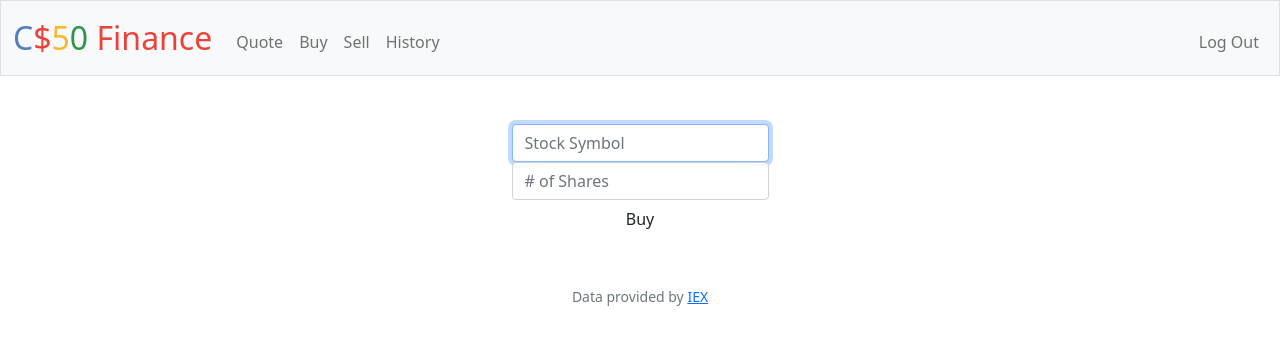
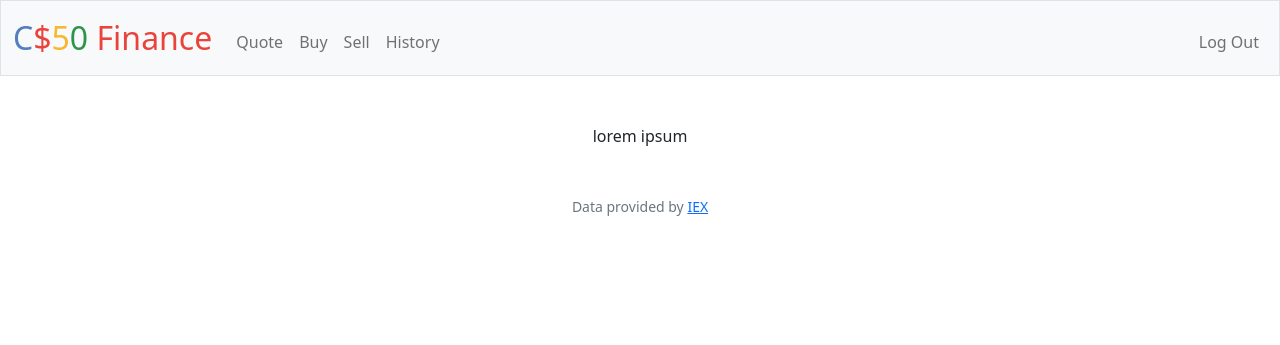
Before and after one commit to KashyapBathina/CS_50, a Flask app: page /buy in a window 1280 px wide. Shown: the top 345 px of the page. Run offline with Flask 2, Linux system fonts and the light colour scheme; the visitor is signed in with stand-in values (Sample User, id 1); some libraries are stand-ins or nearby versions.

Commit message:
Fri, Jul 8, 2022, 12:45 AM +00:00

```diff
--- a/finance/templates/buy.html
+++ b/finance/templates/buy.html
@@ -5,17 +5,7 @@
 {% endblock %}
 
 {% block main %}
-    <form action="{{ url_for('buy') }}" method="post">
-        <fieldset>
-            <div class="form-group">
-                <input autocomplete="off" autofocus class="form-control" name="stock" placeholder="Stock Symbol" type="text"/>
-            </div>
-            <div class="form-group">
-                <input autocomplete="off" autofocus class="form-control" name="shares" placeholder="# of Shares" type="number" min="1"/>
-            </div>
-            <div class="form-group">
-                <button class="btn btn-default" type="submit">Buy</button>
-            </div>
-        </fieldset>
-    </form>
+
+    lorem ipsum
+
 {% endblock %}
--- a/finance/templates/layout.html
+++ b/finance/templates/layout.html
@@ -65,6 +65,9 @@
             Data provided by <a href="https://iexcloud.io/">IEX</a>
         </footer>
 
+        <main class="container-fluid py-5 text-center">
+            {% block script %}{% endblock %}
+        </main>
     </body>
 
 </html>
```
